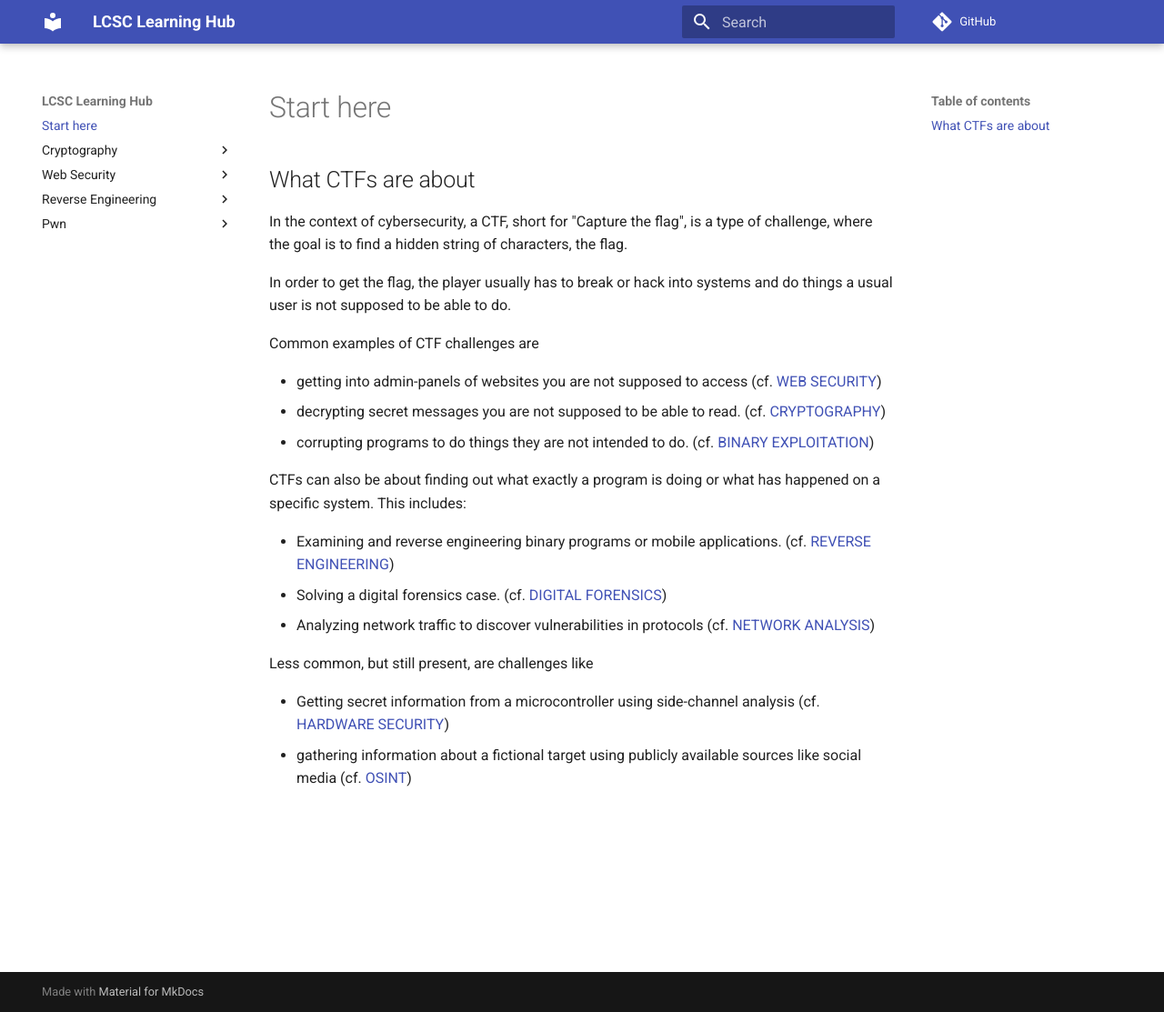
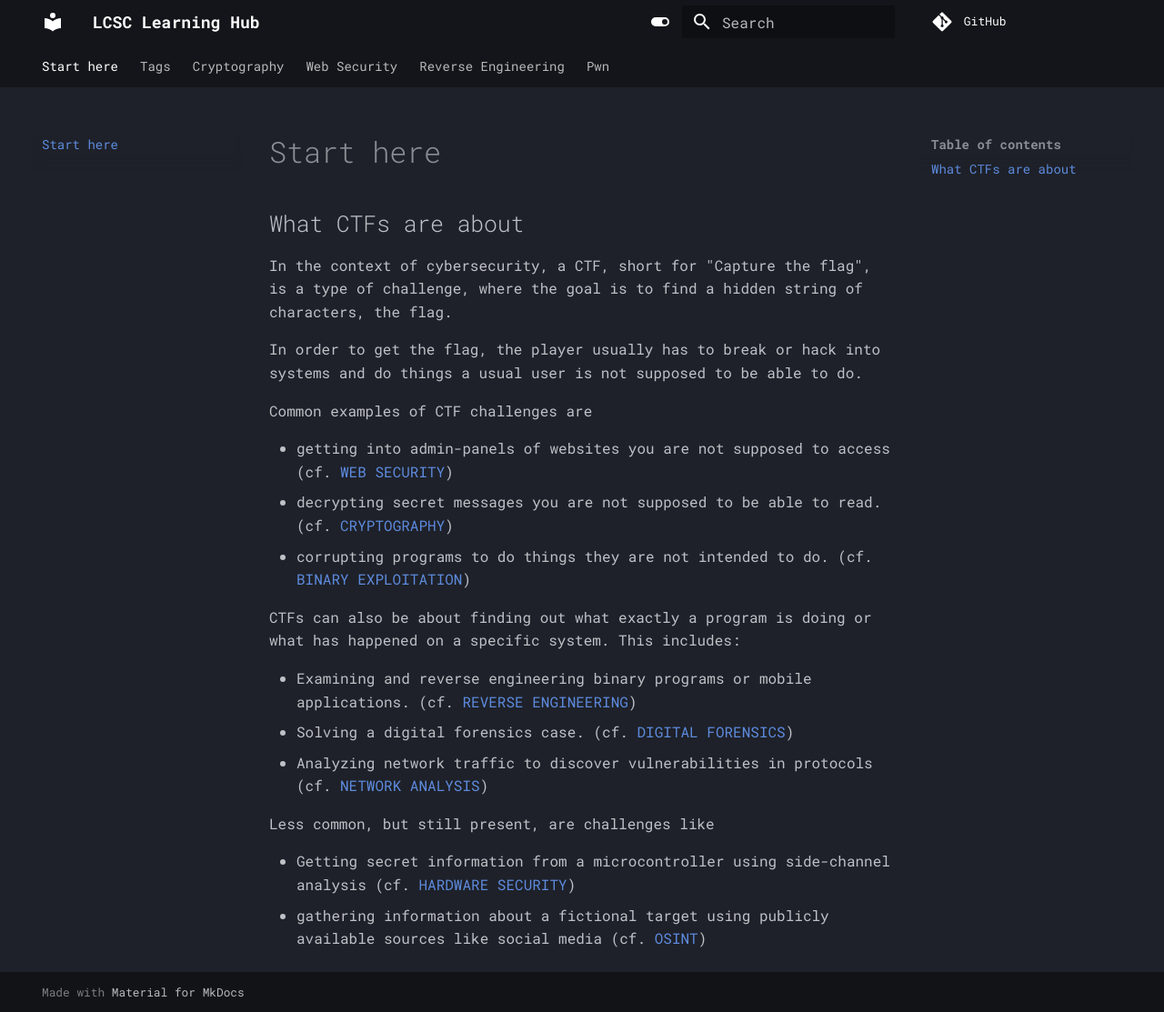
Before and after one commit to LetzPwn/lcsc-mkdocs, an MkDocs documentation site: the page built from docs/index.md, in a window 1280 px wide and 1113 px high. Shown: the whole window at 91% size. Built offline with MkDocs 1.6.1 and Material for MkDocs 9.7.7, drawn with Linux system fonts in a browser that asks for light colours; comment, search, counter and statistics services are not loaded.

Commit message:
add redirects/htmlproofer/git-dates/glightbox/minify/tags plugins, terminal-style palette
- pin new plugins in requirements.txt
- enable tags, redirects, htmlproofer, git-revision-date-localized,
  glightbox, minify in mkdocs.yml, plus a tags index page
- switch theme font to a monospace face and default to a black/green
  slate palette for a more terminal-like look, keep a light toggle
- checkout with fetch-depth: 0 so git-revision-date-localized can read
  real per-file history in CI
- fix a broken internal link in index.md (web/introduction.md ->
  web-security/introduction.md), caught by htmlproofer during a local
  strict build test

```diff
--- a/docs/index.md
+++ b/docs/index.md
@@ -8,7 +8,7 @@ In order to get the flag, the player usually has to break or hack into systems a
 
 Common examples of CTF challenges are
 
-- getting into admin-panels of websites you are not supposed to access (cf. [WEB SECURITY](web/introduction.md))
+- getting into admin-panels of websites you are not supposed to access (cf. [WEB SECURITY](web-security/introduction.md))
 - decrypting secret messages you are not supposed to be able to read. (cf. [CRYPTOGRAPHY](cryptography/introduction.md))
 - corrupting programs to do things they are not intended to do. (cf. [BINARY EXPLOITATION](binary-exploitation/introduction.md))
 
--- a/mkdocs.yml
+++ b/mkdocs.yml
@@ -3,11 +3,44 @@ site_url: https://docs.letzpwn.lu
 repo_url: https://github.com/LetzPwn/lcsc-mkdocs
 theme:
   name: material
+  font:
+    text: Roboto Mono
+    code: Roboto Mono
+  palette:
+    - scheme: slate
+      primary: black
+      accent: green
+      toggle:
+        icon: material/toggle-switch
+        name: Switch to light mode
+    - scheme: default
+      primary: black
+      accent: green
+      toggle:
+        icon: material/toggle-switch-off-outline
+        name: Switch to dark mode
+  features:
+    - navigation.tabs
+    - navigation.top
+    - content.code.copy
+    - search.suggest
+    - search.highlight
 plugins:
     - awesome-pages
     - search
+    - tags
+    - redirects:
+        redirect_maps: {}
+    - git-revision-date-localized:
+        enable_creation_date: true
+    - glightbox
+    - minify:
+        minify_html: true
+    - htmlproofer:
+        validate_external_urls: false
 nav:
     - Start here: index.md
+    - Tags: tags.md
     - Cryptography:
         - cryptography/introduction.md
         - cryptography/ressources.md
--- a/requirements.txt
+++ b/requirements.txt
@@ -1,3 +1,8 @@
 mkdocs==1.6.1
 mkdocs-material==9.7.7
 mkdocs-awesome-pages-plugin==2.10.1
+mkdocs-redirects==1.2.2
+mkdocs-htmlproofer-plugin==1.5.0
+mkdocs-git-revision-date-localized-plugin==1.6.0
+mkdocs-glightbox==0.5.2
+mkdocs-minify-plugin==0.8.0
```
Also changed, not shown: docs/tags.md (added, +3 -0 lines), 1 other file.
